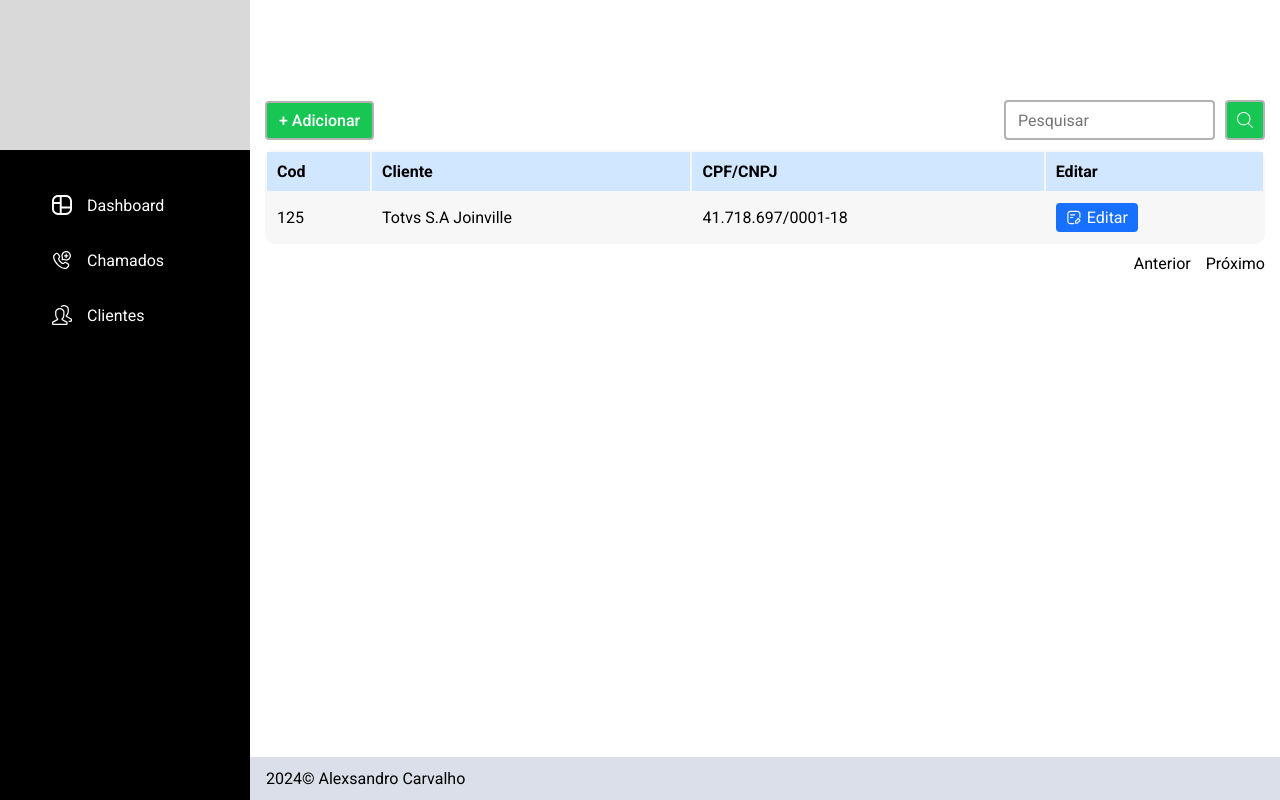
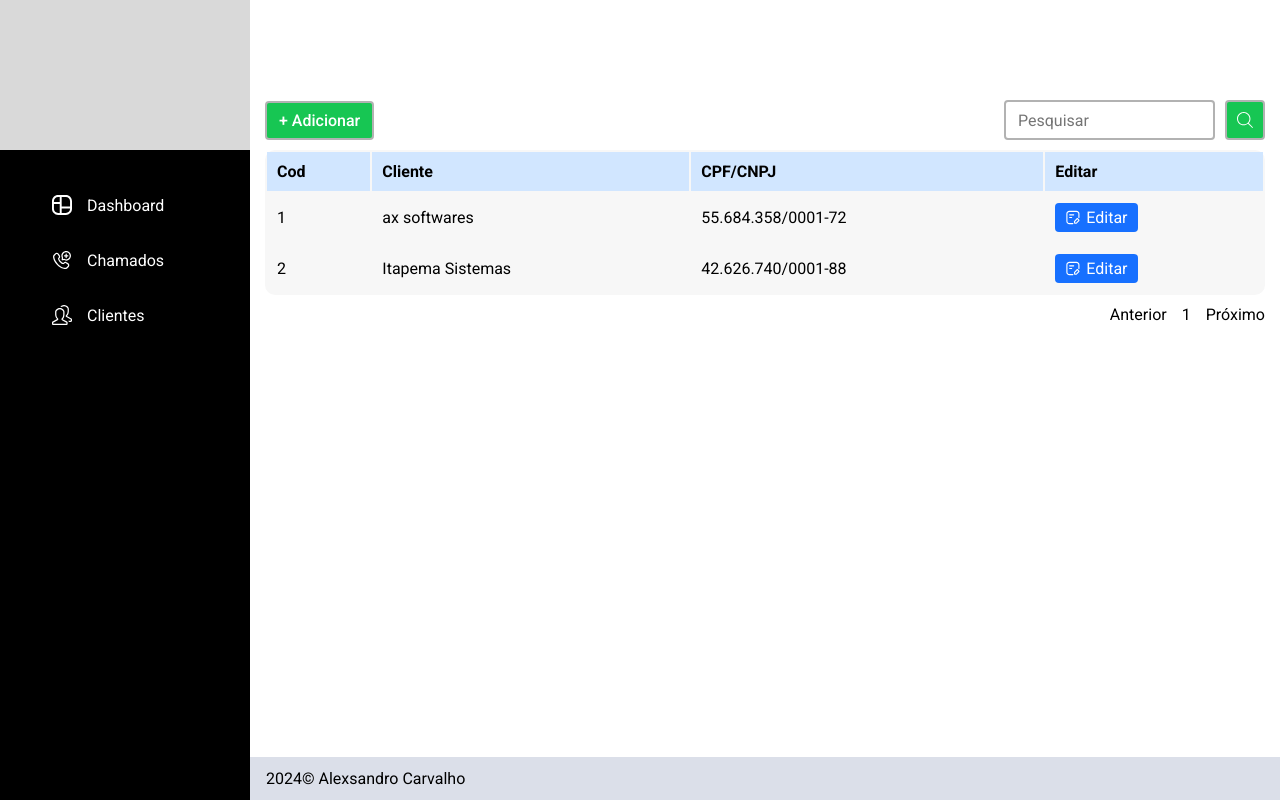
Before and after one commit to alexsmcar/Sistema_chamados_cs50, a Flask app: page /clientes in a window 1280 px wide. Run offline with Flask 3, Linux system fonts and the light colour scheme; data comes from the database, SQL or seed files in the repository; both versions use the stored data as it was after the commit.

Commit message:
implementação pagina de clientes

```diff
--- a/app.py
+++ b/app.py
@@ -54,7 +54,7 @@ def chamados():
     cursor = db.cursor()
     pesquisa = request.args.get("pesquisa")
     page = request.args.get("pagina", 1, type=int)
-    per_page = 3
+    per_page = 8
     offset = (page - 1) * per_page
     if not pesquisa:
         cursor.execute("SELECT COUNT(*) as total FROM chamados WHERE usuario_id = ?", (USER,))
@@ -75,7 +75,28 @@ def chamados():
 
 @app.route("/clientes")
 def clientes():
-    return render_template("clientes.html")
+    db = opendb()
+    cursor = db.cursor()
+    pesquisa = request.args.get("pesquisa")
+    page = request.args.get("pagina", 1, type=int)
+    per_page = 8
+    offset = (page - 1) * per_page
+    if not pesquisa:
+        cursor.execute("SELECT COUNT(*) AS total FROM clientes WHERE usuario_id = ?", (USER,))
+        total_query = cursor.fetchone()
+        total_pages = total_query['total']
+        cursor.execute("SELECT id, nome, cpf_cnpj FROM clientes WHERE usuario_id = ? LIMIT ? OFFSET ?",(USER, per_page, offset))
+    else:
+        cursor.execute("SELECT COUNT(*) AS total FROM clientes WHERE usuario_id = ? AND nome LIKE ?",(USER, "%"+pesquisa+"%"))
+        total_query = cursor.fetchone()
+        total_pages = total_query["total"]
+        cursor.execute("SELECT id, nome, cpf_cnpj FROM clientes WHERE usuario_id = ? AND nome LIKE ? LIMIT ? OFFSET ?",(USER, "%"+pesquisa+"%", per_page, offset))
+    clientes = cursor.fetchall()
+    total_pages = math.ceil((total_pages / per_page))
+    closedb(db)
+    return render_template("clientes.html", clientes=clientes, page=page, total_pages=total_pages, pesquisa=pesquisa)
+
+
 
 @app.route("/cadastrar_clientes", methods = ["GET", "POST"])
 def cadClientes():
@@ -150,7 +171,7 @@ def editar_chamado():
         if saida:
             saida = datetime.strptime(saida, "%Y-%m-%dT%H:%M")
             saida = saida.strftime("%d/%m/%Y %H:%M")
-        cursor.execute("UPDATE chamados SET cliente_id = ?, status = ?, defeitos = ?, emissao = ?, encerramento = ?, descricao = ?, solucao = ? WHERE usuario_id = ?", (cliente, situacao, defeitos, entrada, saida, descricao, solucao, USER))
+        cursor.execute("UPDATE chamados SET cliente_id = ?, status = ?, defeitos = ?, emissao = ?, encerramento = ?, descricao = ?, solucao = ? WHERE id = ? and usuario_id = ?", (cliente, situacao, defeitos, entrada, saida, descricao, solucao, id_chamado, USER))
         db.commit()
         return redirect("/")
     chamado_id = request.args.get("chamado")
@@ -169,6 +190,9 @@ def editar_chamado():
     closedb(db)
     return render_template("cadastrar_chamados.html", chamado=chamado, situacoes=SITUACOES, clientes=clientes, entrada=entrada, saida=saida, action=action)
 
+@app.route("/editar_cliente", methods = ["GET", "POST"])
+def editar_cliente():
+    return render_template("cadastrar_cliente.html")
 
 if __name__ == "__main__":
     app.run(debug=True)
--- a/templates/cadastrar_chamados.html
+++ b/templates/cadastrar_chamados.html
@@ -6,13 +6,15 @@
 
 {% block principal %}
     <div class="cadastrar_chamado_content">
-        <form action="{{ url_for('cadastrar_chamados') if action == 'criar_chamado' else url_for('editar_chamado') }}" method="post" class="form_cad_chamado">
+        <form action="{% if action == 'criar_chamado' %}/cadastrar_chamados{% else %}/editar_chamado{% endif %}
+        " method="post" class="form_cad_chamado">
             <input type="hidden" name="action" value="{{ action }}">
             <div class="form_cad">
                 <div class="sub_col2">
                     <div>
                         <label for="cod_chamado">Cod</label>
-                        <input disabled type="text" id="cod_chamado" name="cod" value="{{ chamado['id'] if chamado else ''}}">
+                        <input disabled type="text" id="cod_chamado" name="cod" value="{{ chamado['id'] if chamado else 0}}">
+                        <input type="hidden" name="cod" value="{{ chamado['id'] if chamado else 0}}">
                     </div>
                     <div>
                         <label for="entrada_chamado">Entrada</label>
--- a/templates/clientes.html
+++ b/templates/clientes.html
@@ -6,7 +6,7 @@
                 <a class="btn_adicionar" href="/cadastrar_clientes">+ Adicionar</a>
             </div>
             <div>
-            <form class="formulario_pesquisar">
+                <form action="/clientes" method="get" class="formulario_pesquisar">
                     <input type="text" id="pesquisar_cliente" name="pesquisa" placeholder="Pesquisar">
                     <button><img src="../static/img/icon/pesquisar.svg"></button>
                 </form>
@@ -26,19 +26,30 @@
                 </tr>
             </thead>
             <tbody>
+                {% if clientes|length == 0 %}
                     <tr>
-                    <td>125</td>
-                    <td>Totvs S.A Joinville</td>
-                    <td>41.718.697/0001-18</td>
+                        <td class="full_row" colspan="6">Nenhum cliente encontrado</td>
+                    </tr>
+                {% else %}
+                    {% for cliente in clientes %}
+                        <tr>
+                            <td>{{ cliente["id"] }}</td>
+                            <td>{{ cliente["nome"] }}</td>
+                            <td>{{ cliente["cpf_cnpj"] }}</td>
                             <td class="btn_editar"><a href="cadastrar_cliente.html"><img src="../static/img/icon/editar.svg">Editar</a></td>
                         </tr>
+                    {% endfor %}
+                {% endif %}
             </tbody>
         </table>
         <div class="nav_tabela_content">
-            <div class="nav_tabela">
-                <button class="anterior">Anterior</button>
-                <button class="proximo">Próximo</button>
-            </div>
+            <ul class="nav_tabela">
+                <li><a href="{% if pesquisa %}/clientes?pesquisa={{pesquisa}}&pagina={% else %}/clientes?pagina={% endif %}{% if page > 1 %}{{ page - 1 }}{% else %}{{ page }}{% endif %}" class="anterior">Anterior</a></li>
+                {% for page in range(total_pages) %}
+                    <li><a href="{% if pesquisa %}/clientes?pesquisa={{pesquisa}}&pagina={% else %}/clientes?pagina={% endif %}{{ page + 1 }}">{{ page + 1 }}</a></li>
+                {% endfor %}
+                <li><a href="{% if pesquisa %}/clientes?pesquisa={{pesquisa}}&pagina={% else %}/clientes?pagina={% endif %}{% if (page + 1) <= total_pages %}{{ page + 1 }}{% else %}{{total_pages}}{% endif %}" class="proximo">Próximo</a></li>
+            </ul>
         </div>
     </div>
 {% endblock %}
```
Also changed, not shown: sistema_chamados.db, static/css/cad_chamados.css (line endings or trailing spaces). Lines whose indentation alone changed are shown as unchanged.
